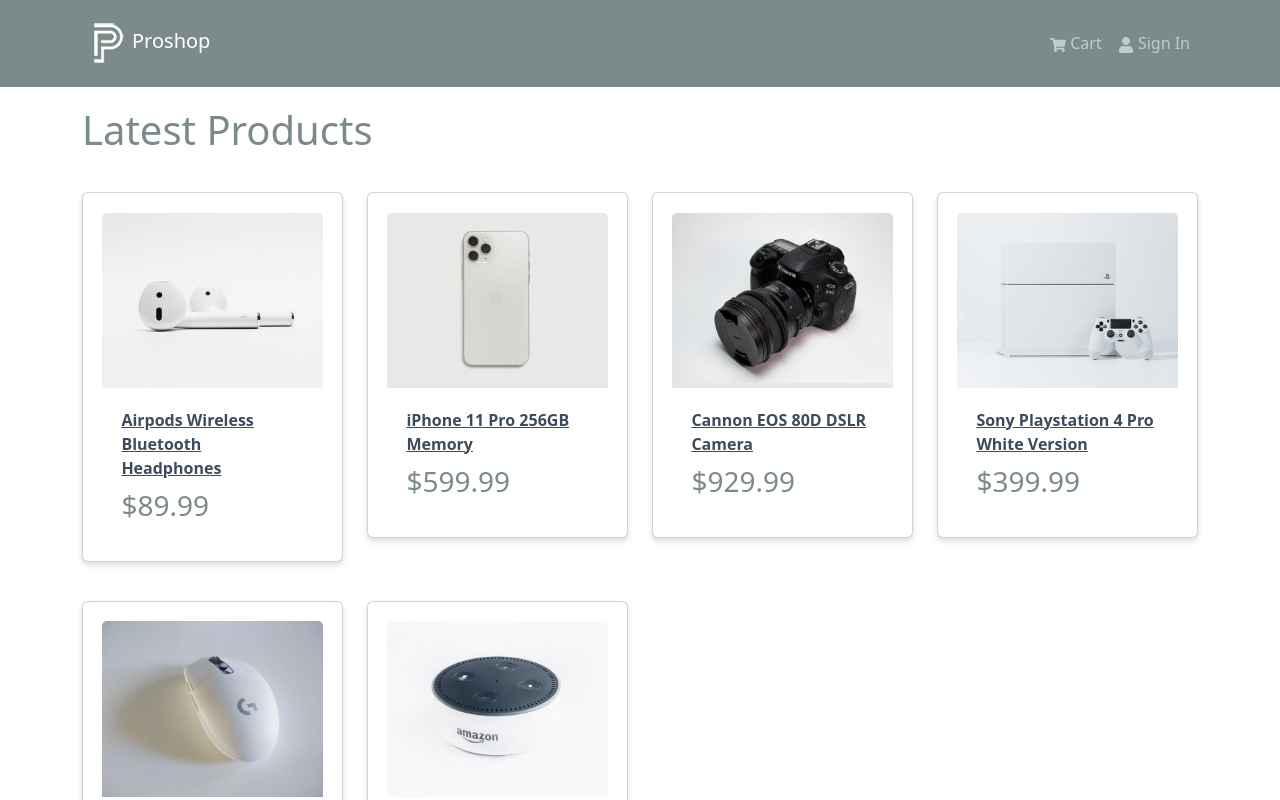
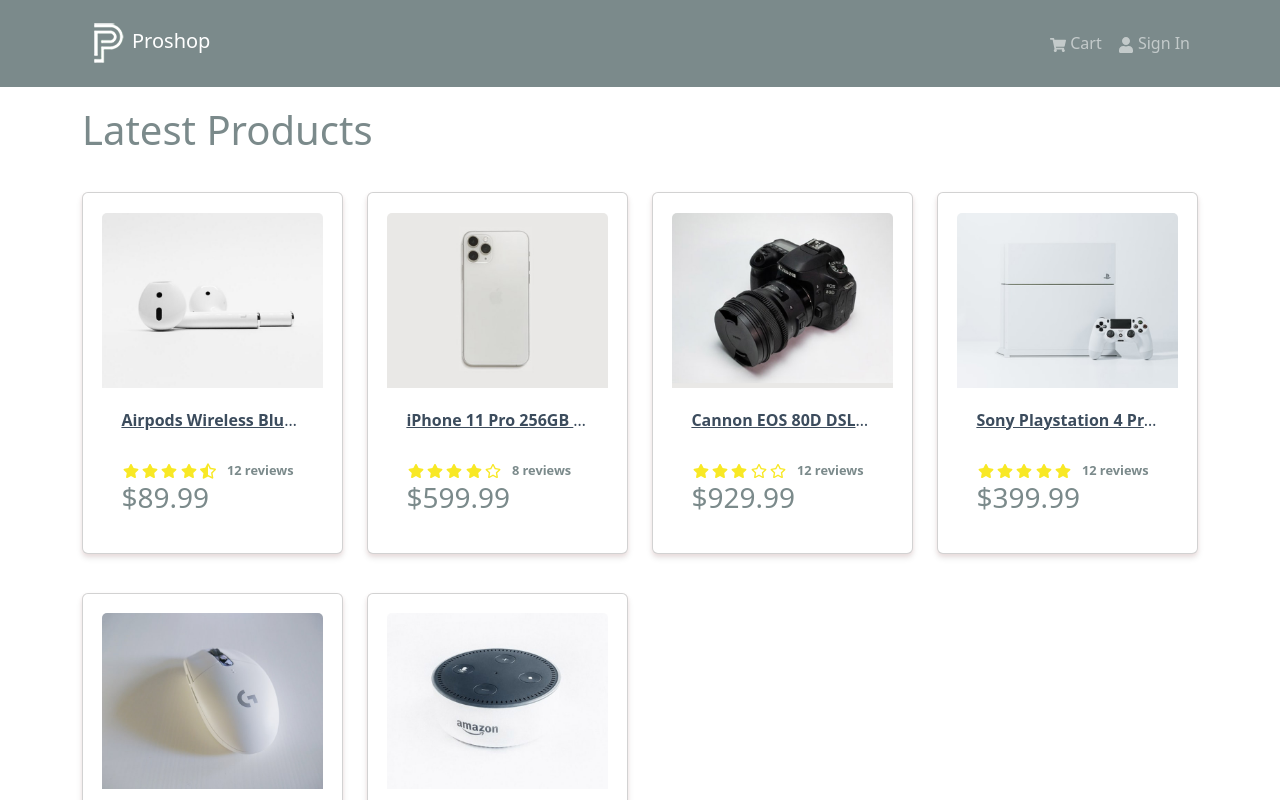
Before and after one commit to Basil-jiji/proshop-v2, a React (Create React App) app in the folder frontend/: page / in a window 1280 px wide. Shown: the top 800 px of the page. Built offline with nearby package versions, Linux system fonts and the light colour scheme.

Commit message:
Rating Component

```diff
--- a/frontend/src/components/Product.jsx
+++ b/frontend/src/components/Product.jsx
@@ -1,6 +1,7 @@
 import React from 'react'
 import { Card } from 'react-bootstrap'
 import { Link } from 'react-router-dom'
+import Rating from './Rating'
 
 const Product = ({ product }) => {
   return (
@@ -10,10 +11,16 @@
       </Link>
       <Card.Body>
         <Link to={`/product/$product._id`}>
-          <Card.Title as="div">
+          <Card.Title as="div" className="product-title">
             <strong>{product.name}</strong>
           </Card.Title>
         </Link>
+        <Card.Text as="div">
+          <Rating
+            value={product.rating}
+            text={`${product.numReviews} reviews`}
+          />
+        </Card.Text>
         <Card.Text as="h3">${product.price}</Card.Text>
       </Card.Body>
     </Card>
--- /dev/null
+++ b/frontend/src/components/Rating.jsx
@@ -0,0 +1,57 @@
+import React from 'react'
+import { FaStar, FaStarHalfAlt, FaRegStar } from 'react-icons/fa'
+
+const Rating = ({ value, text }) => {
+  return (
+    <div className="rating">
+      <span>
+        {value >= 1 ? (
+          <FaStar />
+        ) : value >= 0.5 ? (
+          <FaStarHalfAlt />
+        ) : (
+          <FaRegStar />
+        )}
+      </span>
+      <span>
+        {value >= 2 ? (
+          <FaStar />
+        ) : value >= 1.5 ? (
+          <FaStarHalfAlt />
+        ) : (
+          <FaRegStar />
+        )}
+      </span>
+      <span>
+        {value >= 3 ? (
+          <FaStar />
+        ) : value >= 2.5 ? (
+          <FaStarHalfAlt />
+        ) : (
+          <FaRegStar />
+        )}
+      </span>
+      <span>
+        {value >= 4 ? (
+          <FaStar />
+        ) : value >= 3.5 ? (
+          <FaStarHalfAlt />
+        ) : (
+          <FaRegStar />
+        )}
+      </span>
+      <span>
+        {value >= 5 ? (
+          <FaStar />
+        ) : value >= 4.5 ? (
+          <FaStarHalfAlt />
+        ) : (
+          <FaRegStar />
+        )}
+      </span>
+      <span className="rating-text">{text && text}</span>
+    </div>
+  )
+}
+
+export default Rating
```
